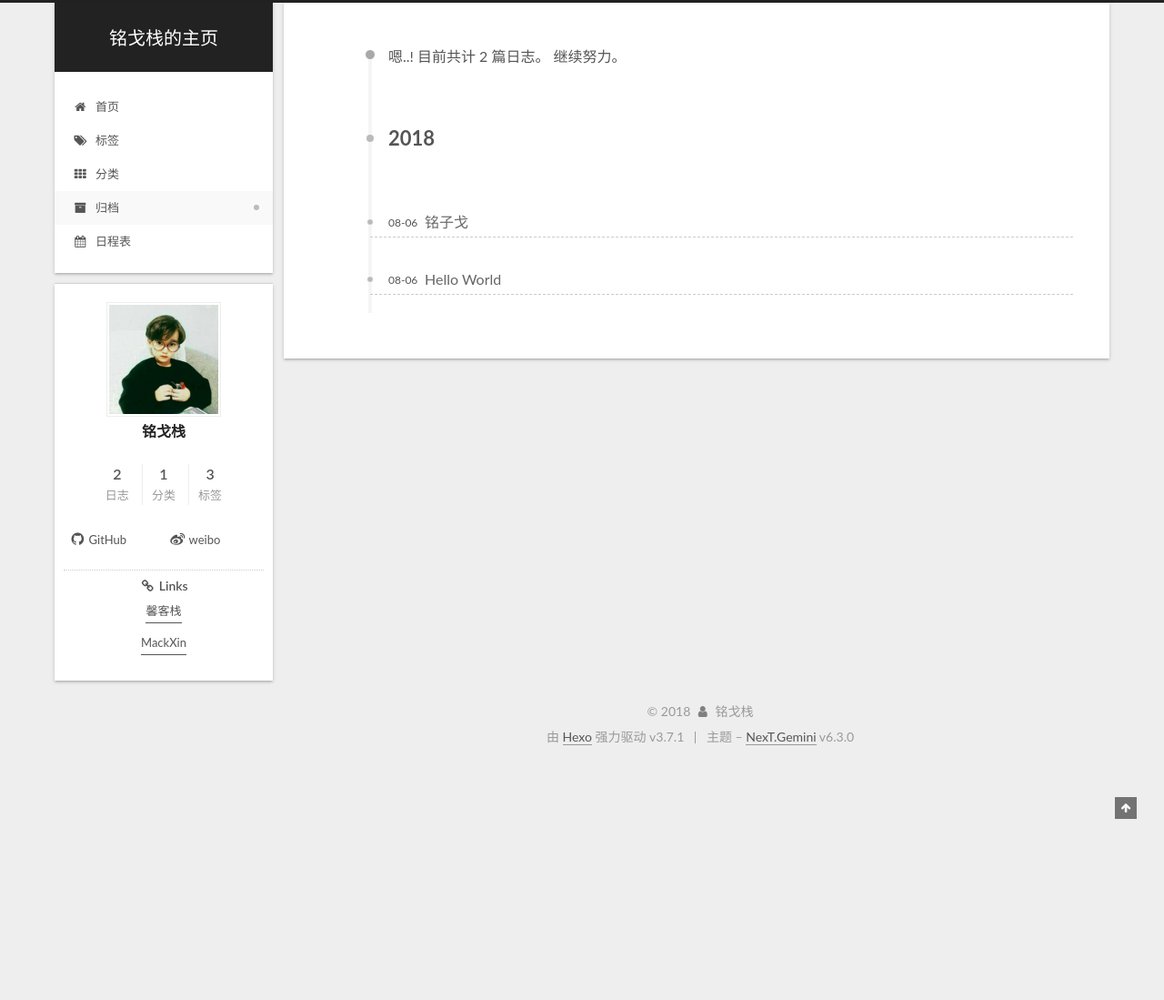
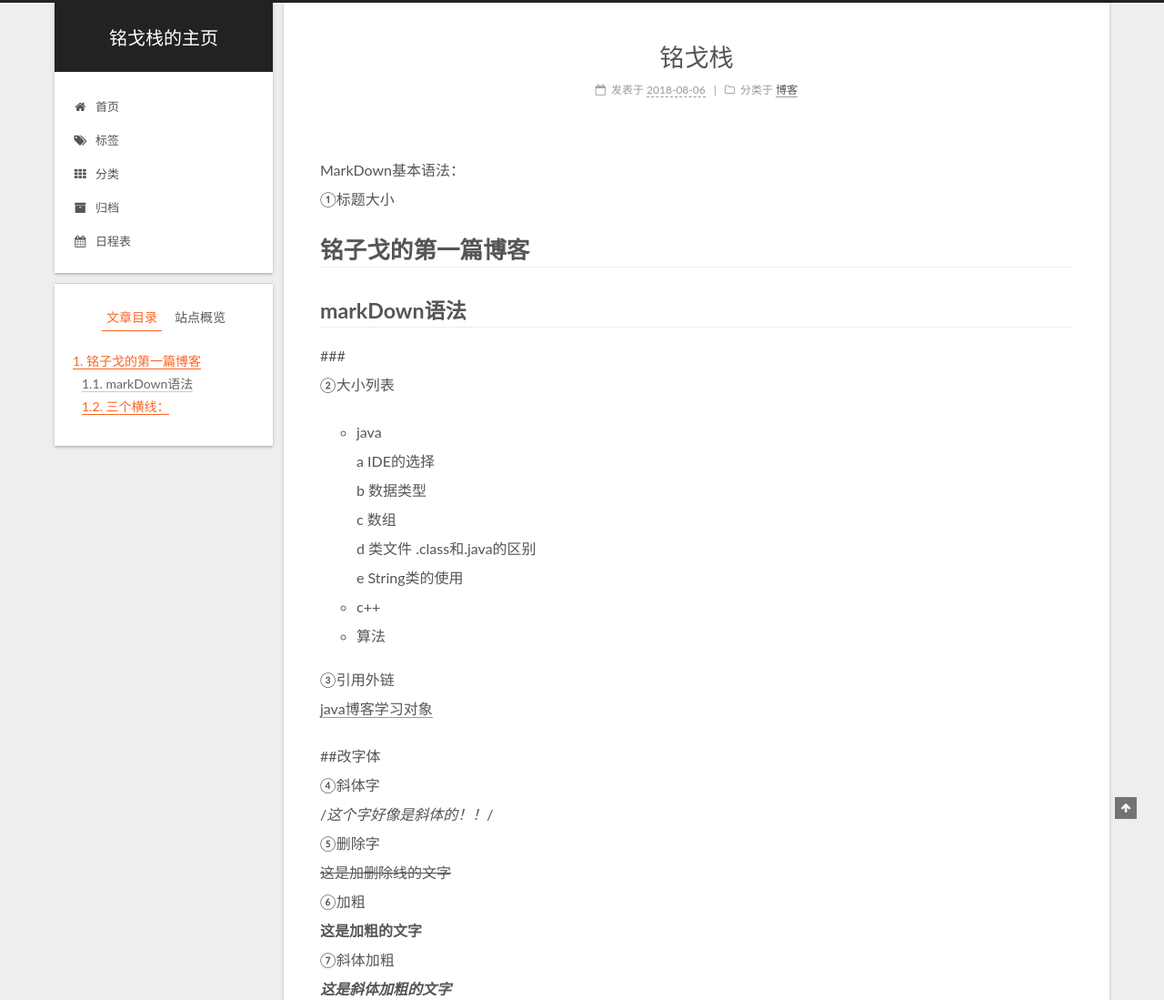
Before and after one commit to PYMAQ/pymaq.github.io, a plain HTML site: page 2018/08/06/铭戈栈/index.html in a window 1280 px wide. Shown: the top 1099 px of the page at 91% size. Before the commit the page ends 844 px from the top, so only its background shows below. Drawn offline with Linux system fonts and the light colour scheme.

Commit message:
Site updated: 2018-08-06 15:12:53

```diff
--- a/archives/2018/index.html
+++ b/2018/08/06/铭戈栈/index.html
@@ -108,20 +108,29 @@
 
 
 
-  <meta property="og:type" content="website">
-<meta property="og:title" content="铭戈栈的主页">
-<meta property="og:url" content="http://yoursite.com/archives/2018/index.html">
+  <meta name="description" content="MarkDown基本语法：①标题大小 铭子戈的第一篇博客markDown语法###②大小列表  java  a IDE的选择  b 数据类型  c 数组  d 类文件 .class和.java的区别  e String类的使用 c++ 算法  ③引用外链java博客学习对象 ##改字体④斜体字/这个字好像是斜体的！！/⑤删除字这是加删除线的文字⑥加粗这是加粗的文字⑦斜体加粗这是斜体加粗的文字 ##">
+<meta name="keywords" content="导航,目录,个人简介">
+<meta property="og:type" content="article">
+<meta property="og:title" content="铭戈栈">
+<meta property="og:url" content="http://yoursite.com/2018/08/06/铭戈栈/index.html">
 <meta property="og:site_name" content="铭戈栈的主页">
+<meta property="og:description" content="MarkDown基本语法：①标题大小 铭子戈的第一篇博客markDown语法###②大小列表  java  a IDE的选择  b 数据类型  c 数组  d 类文件 .class和.java的区别  e String类的使用 c++ 算法  ③引用外链java博客学习对象 ##改字体④斜体字/这个字好像是斜体的！！/⑤删除字这是加删除线的文字⑥加粗这是加粗的文字⑦斜体加粗这是斜体加粗的文字 ##">
 <meta property="og:locale" content="zh-CN">
+<meta property="og:image" content="https://ss0.bdstatic.com/70cFvHSh_Q1YnxGkpoWK1HF6hhy/it/
+u=702257389,1274025419&fm=27&gp=0.jpg">
+<meta property="og:updated_time" content="2018-08-06T07:10:06.981Z">
 <meta name="twitter:card" content="summary">
-<meta name="twitter:title" content="铭戈栈的主页">
+<meta name="twitter:title" content="铭戈栈">
+<meta name="twitter:description" content="MarkDown基本语法：①标题大小 铭子戈的第一篇博客markDown语法###②大小列表  java  a IDE的选择  b 数据类型  c 数组  d 类文件 .class和.java的区别  e String类的使用 c++ 算法  ③引用外链java博客学习对象 ##改字体④斜体字/这个字好像是斜体的！！/⑤删除字这是加删除线的文字⑥加粗这是加粗的文字⑦斜体加粗这是斜体加粗的文字 ##">
+<meta name="twitter:image" content="https://ss0.bdstatic.com/70cFvHSh_Q1YnxGkpoWK1HF6hhy/it/
+u=702257389,1274025419&fm=27&gp=0.jpg">
 
 
 
 
 
 
-  <link rel="canonical" href="http://yoursite.com/archives/2018/"/>
+  <link rel="canonical" href="http://yoursite.com/2018/08/06/铭戈栈/"/>
 
 
 
@@ -131,7 +140,7 @@
   };
 </script>
 
-  <title>归档 | 铭戈栈的主页</title>
+  <title>铭戈栈 | 铭戈栈的主页</title>
 
 
 
@@ -178,7 +187,7 @@
 
 
 
-  <div class="container sidebar-position-left page-archive">
+  <div class="container sidebar-position-left page-post-detail">
     <div class="headband"></div>
 
     <header id="header" class="header" itemscope itemtype="http://schema.org/WPHeader">
@@ -239,7 +248,7 @@
 
 
 
-          <li class="menu-item menu-item-archives menu-item-active">
+          <li class="menu-item menu-item-archives">
     <a href="/archives/" rel="section">
       <i class="menu-item-icon fa fa-fw fa-archive"></i> <br />归档</a>
   </li>
@@ -281,6 +290,95 @@
 
 
 
+          <div id="content" class="content">
+
+
+  <div id="posts" class="posts-expand">
+
+
+
+
+
+
+
+
+
+
+  <article class="post post-type-normal" itemscope itemtype="http://schema.org/Article">
+
+
+
+  <div class="post-block">
+    <link itemprop="mainEntityOfPage" href="http://yoursite.com/2018/08/06/铭戈栈/">
+
+    <span hidden itemprop="author" itemscope itemtype="http://schema.org/Person">
+      <meta itemprop="name" content="铭戈栈">
+      <meta itemprop="description" content="">
+      <meta itemprop="image" content="/images/avatar.jpg">
+    </span>
+
+    <span hidden itemprop="publisher" itemscope itemtype="http://schema.org/Organization">
+      <meta itemprop="name" content="铭戈栈的主页">
+    </span>
+
+
+      <header class="post-header">
+
+
+
+          <h1 class="post-title" itemprop="name headline">铭戈栈
+
+
+          </h1>
+
+
+        <div class="post-meta">
+          <span class="post-time">
+
+
+
+
+
+
+              <span class="post-meta-item-icon">
+                <i class="fa fa-calendar-o"></i>
+              </span>
+
+                <span class="post-meta-item-text">发表于</span>
+
+
+
+
+
+
+              <time title="创建时间：2018-08-06 11:03:27 / 修改时间：15:10:06" itemprop="dateCreated datePublished" datetime="2018-08-06T11:03:27+08:00">2018-08-06</time>
+
+
+
+
+
+
+
+          </span>
+
+
+            <span class="post-category" >
+
+              <span class="post-meta-divider">|</span>
+
+              <span class="post-meta-item-icon">
+                <i class="fa fa-folder-o"></i>
+              </span>
+
+                <span class="post-meta-item-text">分类于</span>
+
+
+                <span itemprop="about" itemscope itemtype="http://schema.org/Thing"><a href="/categories/博客/" itemprop="url" rel="index"><span itemprop="name">博客</span></a></span>
+
+
+
+
+            </span>
 
 
 
@@ -296,73 +394,37 @@
 
 
 
+        </div>
+      </header>
 
 
 
 
 
-
-
-          <div id="content" class="content">
+    <div class="post-body" itemprop="articleBody">
 
 
 
 
 
-  <div class="post-block archive">
-    <div id="posts" class="posts-collapse">
-      <span class="archive-move-on"></span>
+        <p>MarkDown基本语法：<br>①标题大小</p>
+<h1 id="铭子戈的第一篇博客"><a href="#铭子戈的第一篇博客" class="headerlink" title="铭子戈的第一篇博客"></a>铭子戈的第一篇博客</h1><h2 id="markDown语法"><a href="#markDown语法" class="headerlink" title="markDown语法"></a>markDown语法</h2><p>###<br>②大小列表</p>
+<ul>
+<li>java<br>  a IDE的选择<br>  b 数据类型<br>  c 数组<br>  d 类文件 .class和.java的区别<br>  e String类的使用</li>
+<li>c++</li>
+<li>算法</li>
+</ul>
+<p>③引用外链<br><a href="https://zhongfucheng.bitcron.com/post/shou-ji/wen-zhang-dao-hang" target="_blank" rel="noopener">java博客学习对象</a></p>
+<p>##改字体<br>④斜体字<br>/<em>这个字好像是斜体的！！</em>/<br>⑤删除字<br><del>这是加删除线的文字</del><br>⑥加粗<br><strong>这是加粗的文字</strong><br>⑦斜体加粗<br><strong><em>这是斜体加粗的文字</em></strong></p>
+<p>##插入东西</p>
+<h2 id="三个横线："><a href="#三个横线：" class="headerlink" title="三个横线："></a>三个横线：</h2><hr>
+<hr>
+<hr>
+<p>引用图片：<br><img src="https://ss0.bdstatic.com/70cFvHSh_Q1YnxGkpoWK1HF6hhy/it/
+u=702257389,1274025419&amp;fm=27&amp;gp=0.jpg" alt="blockchain" title="区块链"></p>
 
 
-      <span class="archive-page-counter">
-
-
-
-
-
-        嗯..! 目前共计 2 篇日志。 继续努力。
-      </span>
-
-
-
-
-
-
-
-
-
-
-          <div class="collection-title">
-            <h1 class="archive-year" id="archive-year-2018">2018</h1>
-          </div>
-
-
-
-
-
-  <article class="post post-type-normal" itemscope itemtype="http://schema.org/Article">
-    <header class="post-header">
-
-      <h2 class="post-title">
-
-            <a class="post-title-link" href="/2018/08/06/铭子戈/" itemprop="url">
-
-                <span itemprop="name">铭子戈</span>
-
-            </a>
-
-      </h2>
-
-      <div class="post-meta">
-        <time class="post-time" itemprop="dateCreated"
-              datetime="2018-08-06T11:03:27+08:00"
-              content="2018-08-06" >
-          08-06
-        </time>
-      </div>
-
-    </header>
-  </article>
+    </div>
 
 
 
@@ -376,37 +438,17 @@
 
 
 
+    <footer class="post-footer">
 
-  <article class="post post-type-normal" itemscope itemtype="http://schema.org/Article">
-    <header class="post-header">
+        <div class="post-tags">
 
-      <h2 class="post-title">
+            <a href="/tags/导航/" rel="tag"># 导航</a>
 
-            <a class="post-title-link" href="/2018/08/06/hello-world/" itemprop="url">
+            <a href="/tags/目录/" rel="tag"># 目录</a>
 
-                <span itemprop="name">Hello World</span>
+            <a href="/tags/个人简介/" rel="tag"># 个人简介</a>
 
-            </a>
-
-      </h2>
-
-      <div class="post-meta">
-        <time class="post-time" itemprop="dateCreated"
-              datetime="2018-08-06T08:57:18+08:00"
-              content="2018-08-06" >
-          08-06
-        </time>
-      </div>
-
-    </header>
-  </article>
-
-
-
-
-
-    </div>
-  </div>
+        </div>
 
 
 
@@ -414,8 +456,41 @@
 
 
 
+        <div class="post-nav">
+          <div class="post-nav-next post-nav-item">
+
+              <a href="/2018/08/06/hello-world/" rel="next" title="Hello World">
+                <i class="fa fa-chevron-left"></i> Hello World
+              </a>
 
           </div>
+
+          <span class="post-nav-divider"></span>
+
+          <div class="post-nav-prev post-nav-item">
+
+          </div>
+        </div>
+
+
+
+
+    </footer>
+  </div>
+
+
+
+  </article>
+
+
+  </div>
+
+
+          </div>
+
+
+
+
 
 
         </div>
@@ -437,8 +512,17 @@
 
 
 
+        <ul class="sidebar-nav motion-element">
+          <li class="sidebar-nav-toc sidebar-nav-active" data-target="post-toc-wrap">
+            文章目录
+          </li>
+          <li class="sidebar-nav-overview" data-target="site-overview-wrap">
+            站点概览
+          </li>
+        </ul>
 
-      <section class="site-overview-wrap sidebar-panel sidebar-panel-active">
+
+      <section class="site-overview-wrap sidebar-panel">
         <div class="site-overview">
           <div class="site-author motion-element" itemprop="author" itemscope itemtype="http://schema.org/Person">
 
@@ -549,6 +633,22 @@
         </div>
       </section>
 
+
+      <!--noindex-->
+        <section class="post-toc-wrap motion-element sidebar-panel sidebar-panel-active">
+          <div class="post-toc">
+
+
+
+
+
+
+              <div class="post-toc-content"><ol class="nav"><li class="nav-item nav-level-1"><a class="nav-link" href="#铭子戈的第一篇博客"><span class="nav-number">1.</span> <span class="nav-text">铭子戈的第一篇博客</span></a><ol class="nav-child"><li class="nav-item nav-level-2"><a class="nav-link" href="#markDown语法"><span class="nav-number">1.1.</span> <span class="nav-text">markDown语法</span></a></li><li class="nav-item nav-level-2"><a class="nav-link" href="#三个横线："><span class="nav-number">1.2.</span> <span class="nav-text">三个横线：</span></a></li></ol></li></ol></div>
+
+
+          </div>
+        </section>
+      <!--/noindex-->
 
 
 
@@ -686,6 +786,10 @@
 
 
 
+  <script type="text/javascript" src="/js/src/scrollspy.js?v=6.3.0"></script>
+<script type="text/javascript" src="/js/src/post-details.js?v=6.3.0"></script>
+
+
 
 
 
--- a/css/main.css
+++ b/css/main.css
@@ -1849,7 +1849,7 @@ img:hover {
   width: 4px;
   height: 4px;
   border-radius: 50%;
-  background: #e4c758;
+  background: #5711c8;
 }
 .links-of-blogroll {
   font-size: 13px;
```
Also changed, not shown: 2018/08/06/hello-world/index.html (+2 -2 lines), archives/2018/08/index.html (+2 -2 lines), archives/index.html (+2 -2 lines), categories/博客/index.html (+2 -2 lines), index.html (+4 -4 lines), tags/个人简介/index.html (+2 -2 lines), tags/导航/index.html (+2 -2 lines), tags/目录/index.html (+2 -2 lines).
